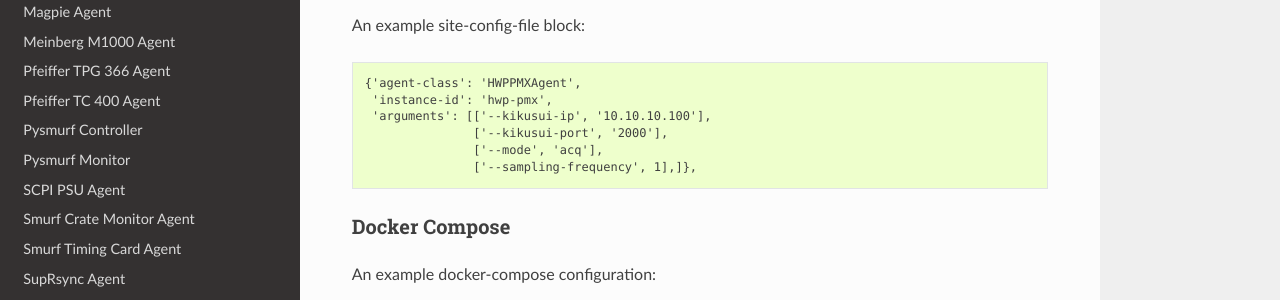
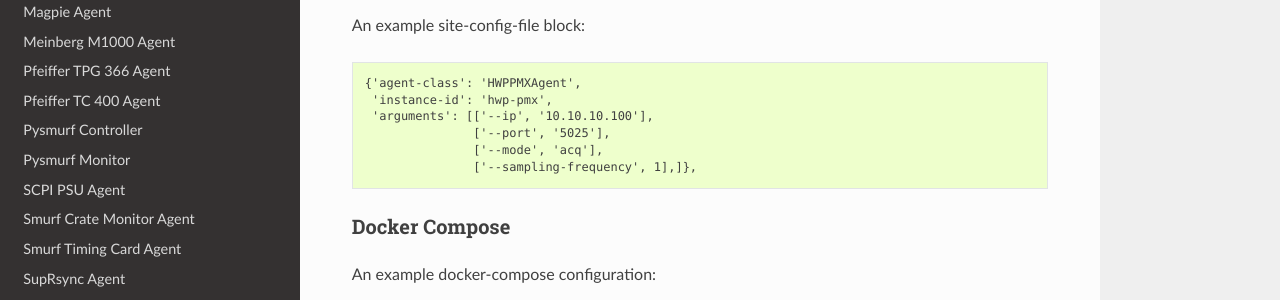
Before and after one commit to simonsobs/socs, a Sphinx documentation site: the page built from docs/agents/hwp_pmx.rst, in a window 1280 px wide and 900 px high. Shown: the part 448-748 px from the top of the window. Built offline with Sphinx 7.4.7 and the Read the Docs theme 2.0.0, drawn with Linux system fonts in a browser that asks for light colours.

Commit message:
consistency of ip port

```diff
--- a/docs/agents/hwp_pid.rst
+++ b/docs/agents/hwp_pid.rst
@@ -24,8 +24,8 @@ An example site-config-file block::
 
       {'agent-class': 'HWPPIDAgent',
        'instance-id': 'hwp-pid',
-       'arguments': [['--pid-ip', '10.10.10.101'],
-                     ['--pid-port', '2000'],
+       'arguments': [['--ip', '10.10.10.101'],
+                     ['--port', '2000'],
                      ['--mode', 'acq']]},
 
 Docker Compose
--- a/docs/agents/hwp_pmx.rst
+++ b/docs/agents/hwp_pmx.rst
@@ -24,8 +24,8 @@ An example site-config-file block::
 
       {'agent-class': 'HWPPMXAgent',
        'instance-id': 'hwp-pmx',
-       'arguments': [['--kikusui-ip', '10.10.10.100'],
-                     ['--kikusui-port', '2000'],
+       'arguments': [['--ip', '10.10.10.100'],
+                     ['--port', '5025'],
                      ['--mode', 'acq'],
                      ['--sampling-frequency', 1],]},
 
```
Also changed, not shown: 2 other files.
